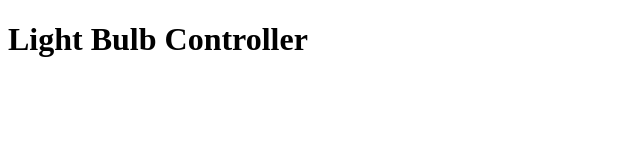
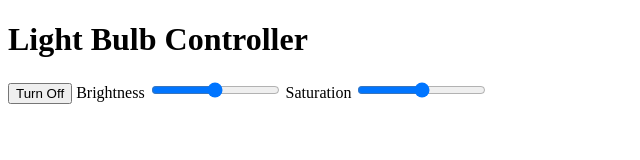
Before and after one commit to roshanprasai/Lab04-LightBulb, a plain HTML site: page index.html in a window 1280 px wide. Shown: the whole page, without its empty margins (0-640 px from the left). Drawn offline with Linux system fonts and the light colour scheme.

Commit message:
Add button and sliders to HTML for toggle, brightness, and saturation

```diff
--- a/index.html
+++ b/index.html
@@ -7,5 +7,21 @@
 </head>
 <body>
   <h1>Light Bulb Controller</h1>
+
+<div class="controls">
+    <button id="toggle-btn">Turn Off</button>
+
+    <label for="brightness">Brightness</label>
+    <input type="range" id="brightness" min="0" max="200" value="100">
+
+    <label for="saturation">Saturation</label>
+    <input type="range" id="saturation" min="0" max="200" value="100">
+  </div>
+
+  <div class="bulb-container">
+    <div id="bulb" class="bulb"></div>
+  </div>
+
+  <script src="script.js"></script>
 </body>
 </html>
```
